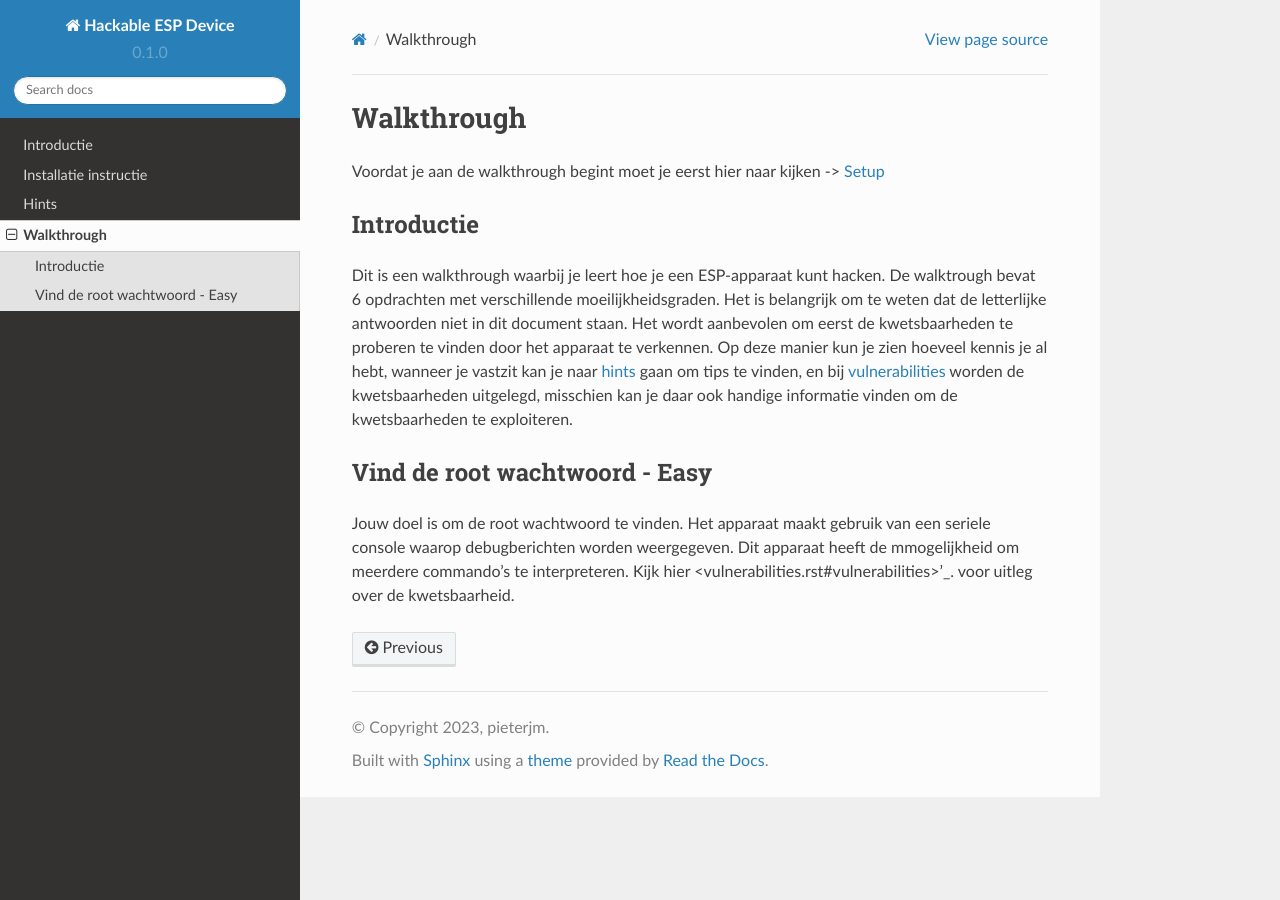
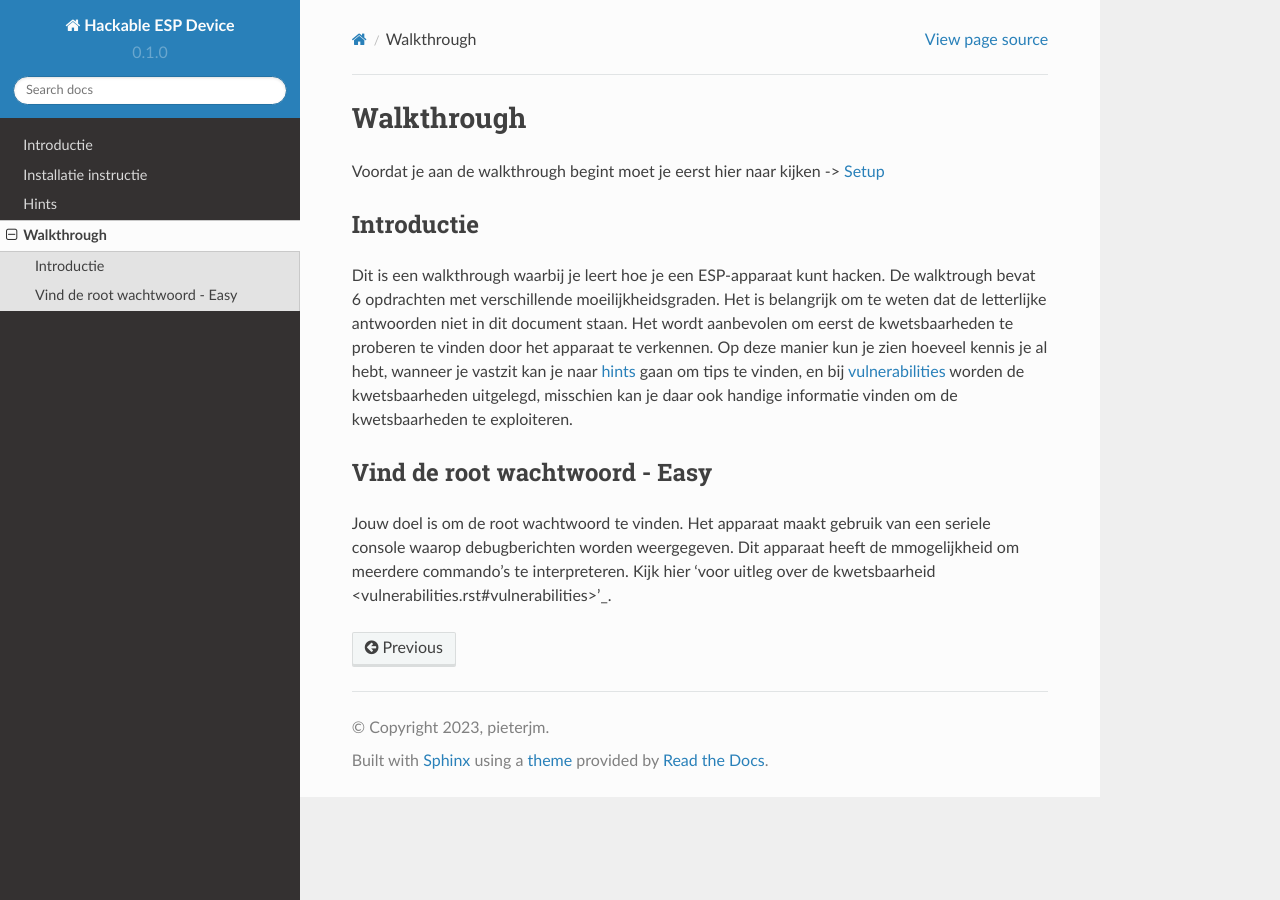
Before and after one commit to HollandCasino/Hackable-ESP-Device-v2, a Sphinx documentation site: the page built from docs/source/walkthrough.rst, in a window 1280 px wide. Built offline with Sphinx 7.4.7 and the Read the Docs theme 2.0.0, drawn with Linux system fonts in a browser that asks for light colours; pages that are not in the unit, such as notebooks, are missing from menus.

```diff
--- a/docs/source/walkthrough.rst
+++ b/docs/source/walkthrough.rst
@@ -9,4 +9,4 @@ Dit is een walkthrough waarbij je leert hoe je een ESP-apparaat kunt hacken. De
 Vind de root wachtwoord - Easy
 -----------
 Jouw doel is om de root wachtwoord te vinden. Het apparaat maakt gebruik van een seriele console waarop debugberichten worden weergegeven.  Dit apparaat heeft de mmogelijkheid om meerdere commando's te interpreteren.
-Kijk hier <vulnerabilities.rst#vulnerabilities>'_. voor uitleg over de kwetsbaarheid.
+Kijk hier 'voor uitleg over de kwetsbaarheid <vulnerabilities.rst#vulnerabilities>'_.
```
